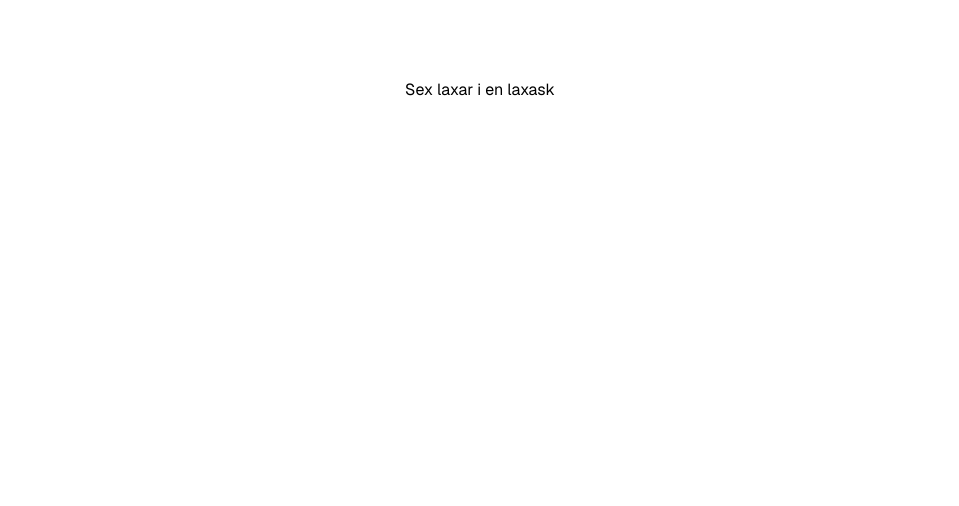
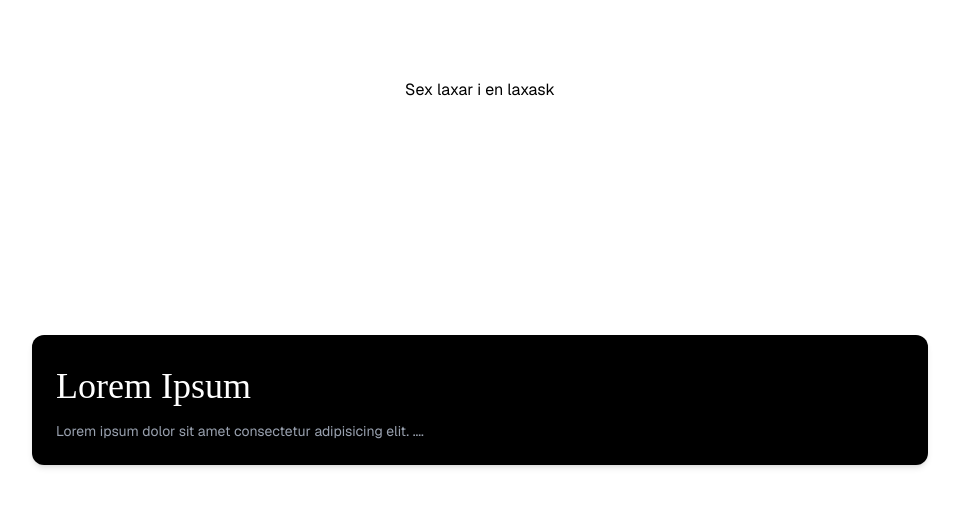
Before and after one commit to Endorze/Thornbound, a Next.js app: page / in a window 1280 px wide. Shown: the top 506 px of the page, without its empty margins (160-1119 px from the left). Built offline with nearby package versions, Linux system fonts and the light colour scheme.

Commit message:
please review

```diff
--- /dev/null
+++ b/src/app/components/ReusableH3Title/ReusableH3Title.tsx
@@ -0,0 +1,16 @@
+
+
+interface ReusableH3TitleProps {
+  children: React.ReactNode;
+  className?: string;
+}
+
+const ReusableH3Title = ({ children, className = "" }: ReusableH3TitleProps) => {
+  return (
+    <h3 className={`text-[36px] font-normal font-[Almendra] text-white ${className}`}>
+      {children}
+    </h3>
+  );
+};
+
+export default ReusableH3Title;
--- a/src/app/page.tsx
+++ b/src/app/page.tsx
@@ -1,7 +1,19 @@
+
+import ReusableH3Title from "./components/ReusableH3Title/ReusableH3Title";
+
+
 export default function Home() {
   return (
     <div className="grid grid-rows-[20px_1fr_20px] items-center justify-items-center min-h-screen p-8 pb-20 gap-16 sm:p-20 font-[family-name:var(--font-geist-sans)]">
       <h1>Sex laxar i en laxask</h1>
+
+      {/* ✅ Your Reusable H3 section */}
+      <section className="bg-black p-6 w-full max-w-4xl rounded-xl shadow-md">
+        <ReusableH3Title>Lorem Ipsum</ReusableH3Title>
+        <p className="text-gray-400 mt-2 text-sm">
+          Lorem ipsum dolor sit amet consectetur adipisicing elit. ....
+        </p>
+      </section>
     </div>
   );
 }
```
Also changed, not shown: package.json (+7 -7 lines), 1 other file (tests, documents, lock files or other folders).
